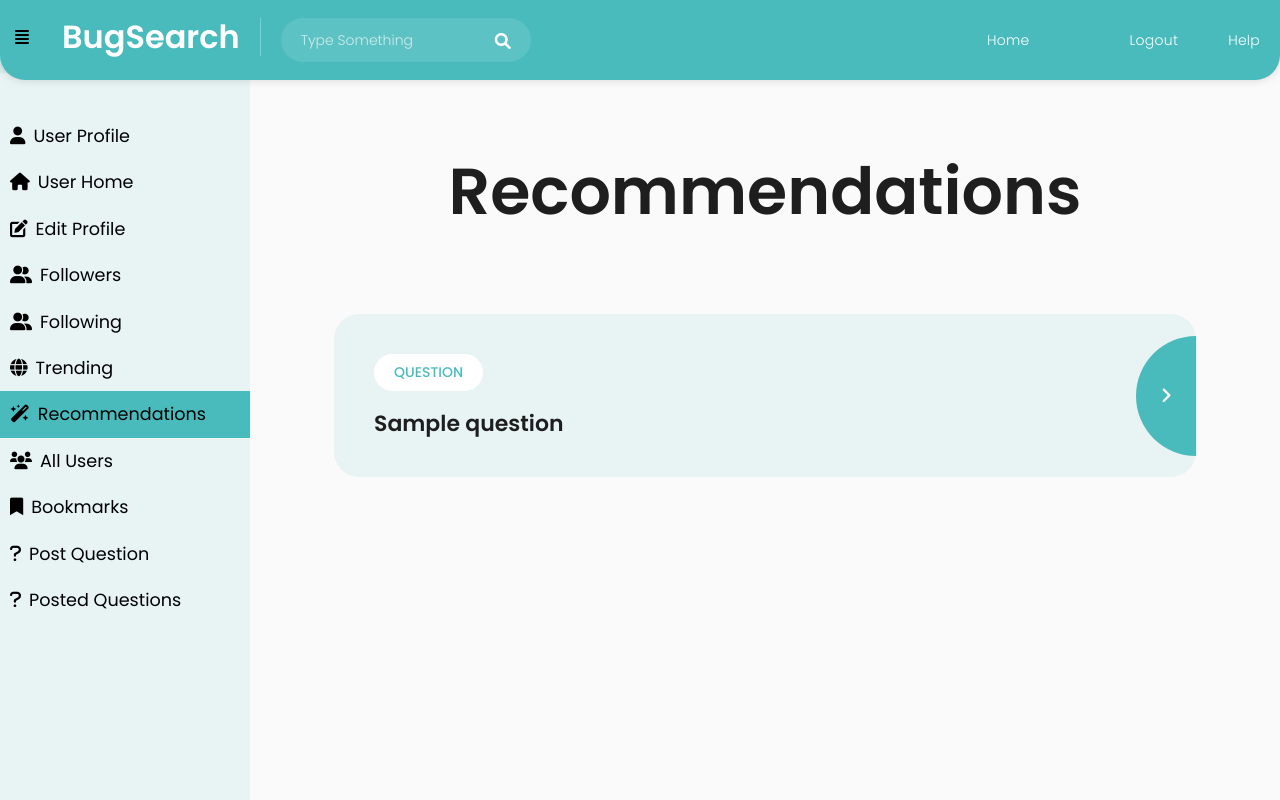
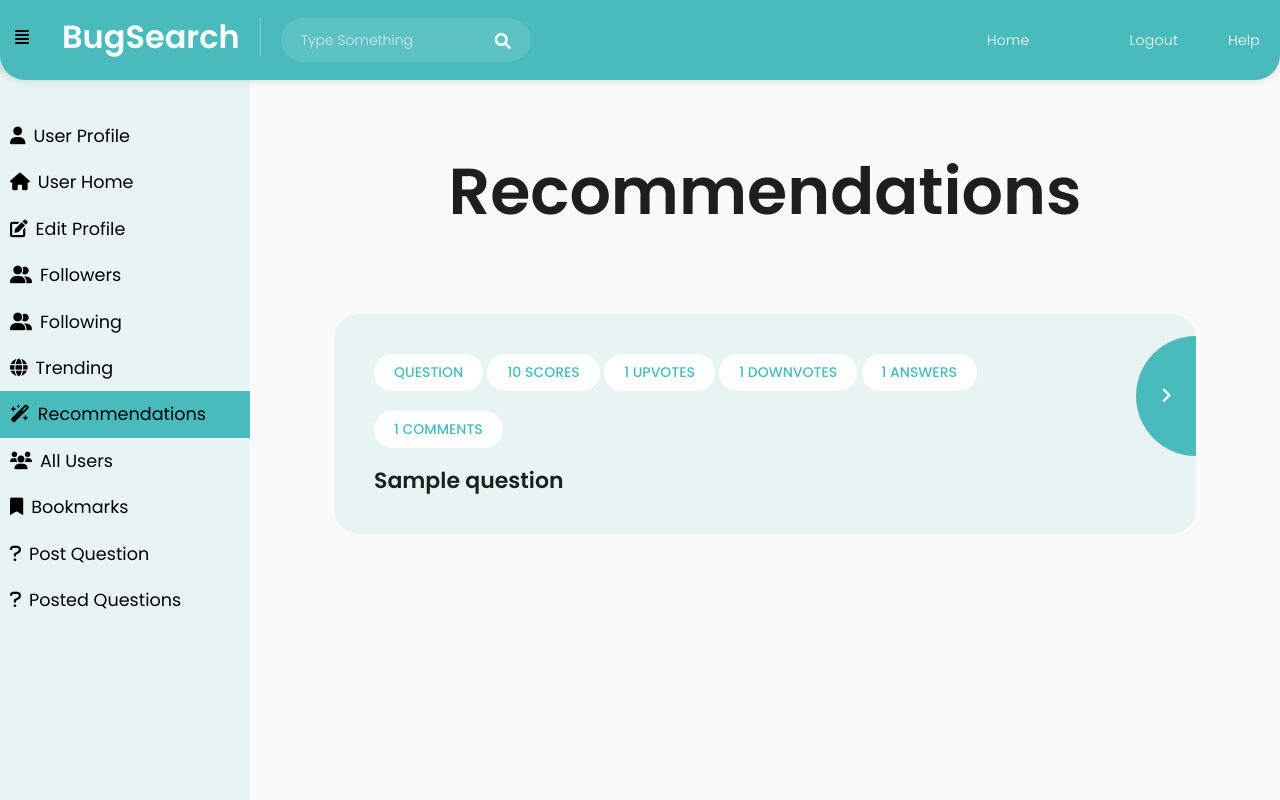
Before and after one commit to Eshapatel701/bug_search, a Flask app: page /users/recommendations in a window 1280 px wide. Run offline with Flask 3, Linux system fonts and the light colour scheme; tables that the repository leaves empty hold one stand-in row (values such as "Sample post"); data that the repository does not hold is empty; some libraries are stand-ins or nearby versions.

Commit message:
Update recommendations.html

```diff
--- a/templates/recommendations.html
+++ b/templates/recommendations.html
@@ -93,6 +93,11 @@
                 <ul>
                   <li>
                     <span class="category">Question</span>
+                      <span class="category dis-inl"><!--<button class="category btn btn-primary btn-sm btn-search">-->{{q.score}} Scores<!--</button>--></span>
+                      <span class="category dis-inl"><!--<button class="category btn btn-primary btn-sm btn-search">-->{{q.upvotes}} Upvotes<!--</button>--></span>
+                      <span class="category dis-inl"><!--<button class="category btn btn-primary btn-sm btn-search">-->{{q.downvotes}} Downvotes<!--</button>--></span>
+                    <span class="category dis-inl"><!--<button class="category btn btn-primary btn-sm btn-search">-->{{q.answer_count}} Answers<!--/button--></span>
+                    <span class="category dis-inl"><!--<button class="category btn btn-primary btn-sm btn-search">-->{{q.comment_count}} Comments<!--/button--></span>
                     <h4>{{q.title}}</h4>
                   </li>
                 </ul>
```
